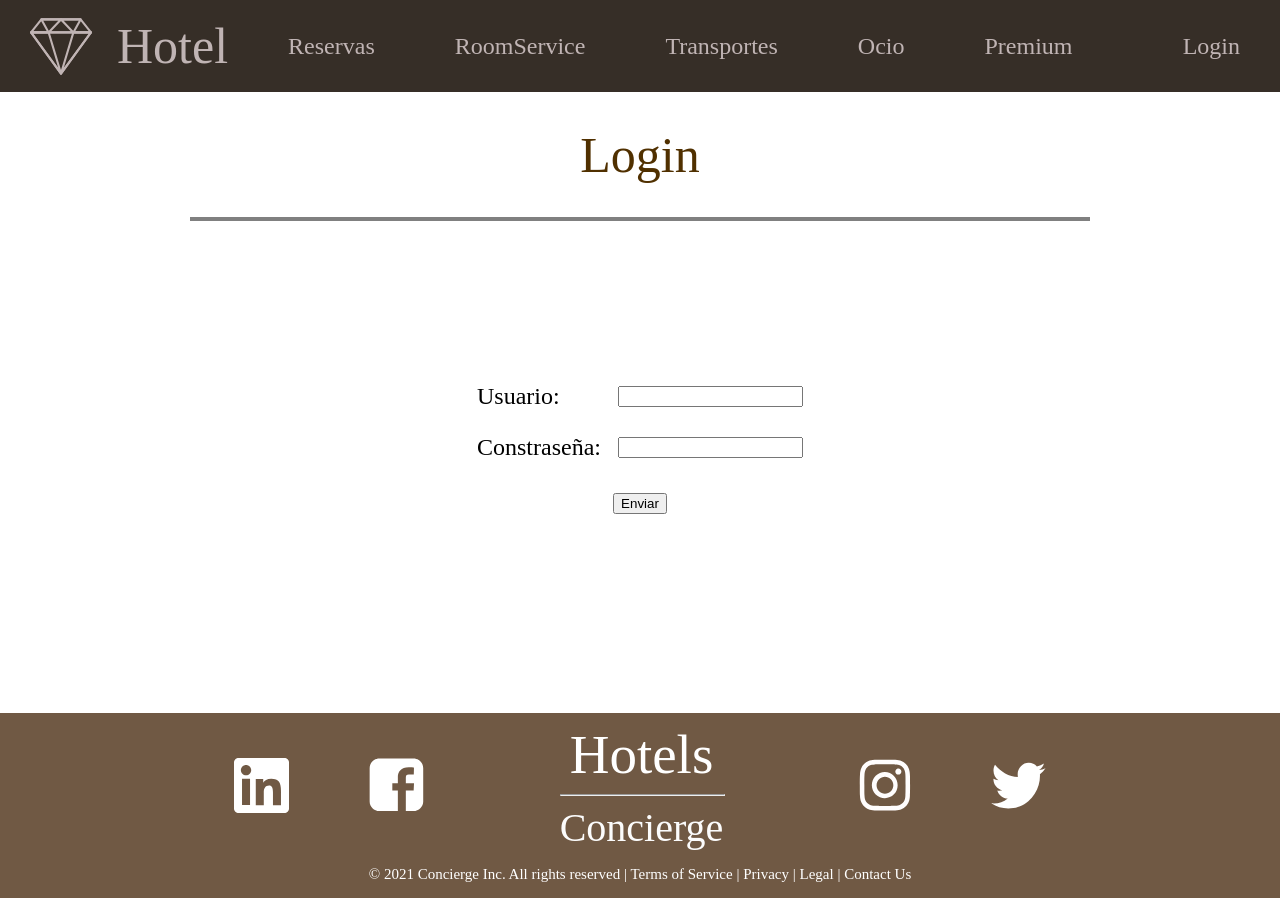
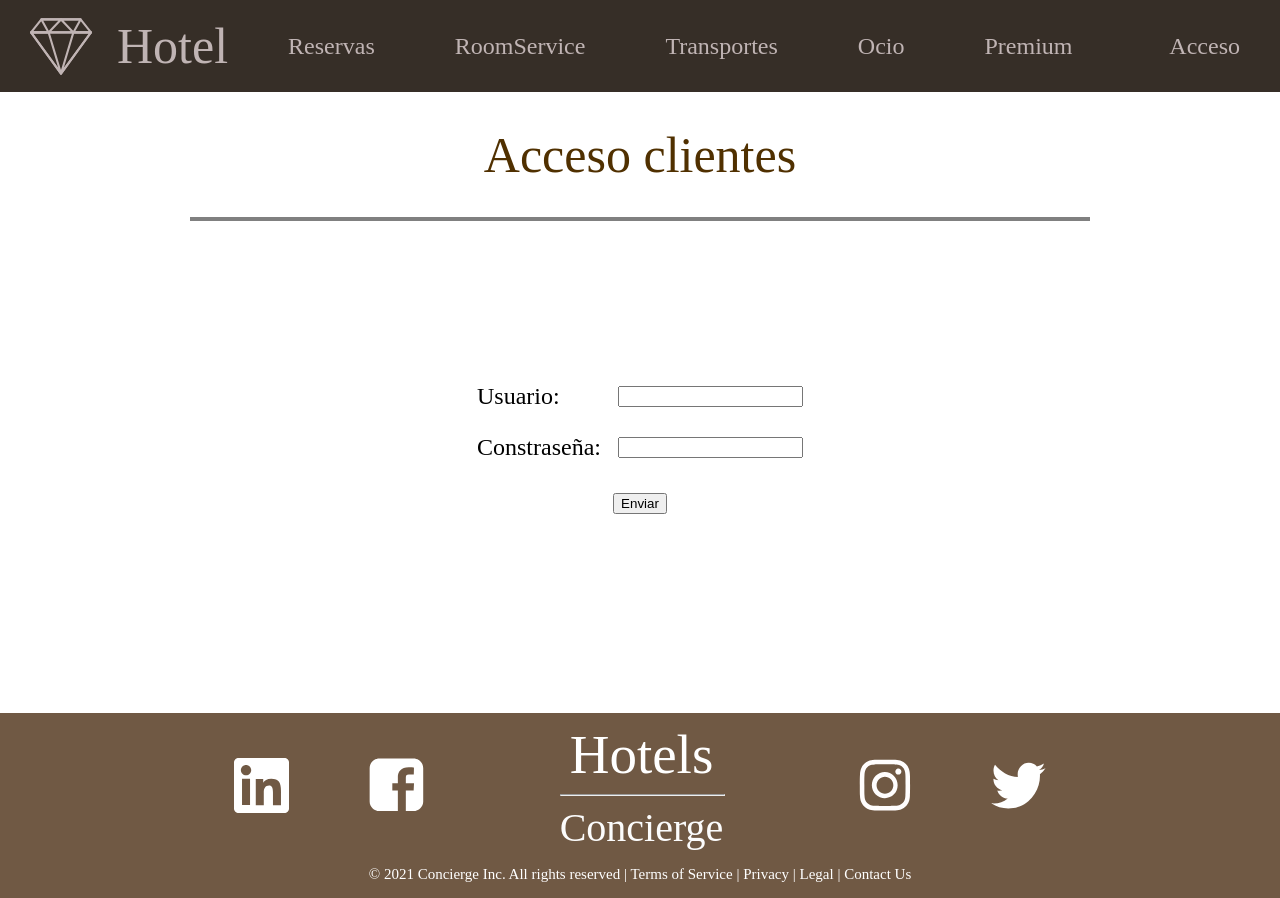
Before and after one commit to javierMorales9/ISST-Grupo02-Conc, a React (Create React App) app in the folder Front-end/: page /login in a window 1280 px wide. Built offline with nearby package versions, Linux system fonts and the light colour scheme; what google-maps-react would draw is missing.

Commit message:
Added login css

```diff
--- a/Front-end/src/components/navbar.js
+++ b/Front-end/src/components/navbar.js
@@ -10,7 +10,7 @@ export default class NavBar extends React.Component {
 
 		let view;
 		let profile = <Link onClick={this.props.click} to='/profile' style={{display:'flex', justifyContent:'center', alignItems:'center'}}><img src={default_profile} className='image'/></Link>
-	    let noprofile = <Link onClick={this.props.click} to='/login'>Login</Link>;
+	    let noprofile = <Link onClick={this.props.click} to='/login'>Acceso</Link>;
 
  		if(this.props.login)
             view = profile;
--- a/Front-end/src/components/navbarInicio.js
+++ b/Front-end/src/components/navbarInicio.js
@@ -9,7 +9,7 @@ export default class NavBarInicio extends React.Component {
 
         let view;
         let profile = <Link onClick={this.props.click} className='link_profile' to='/profile'><img src={default_profile} className='image'/></Link>
-        let noprofile =<Link onClick={this.props.click} className='link_titulo' to='/login'>Login</Link>
+        let noprofile =<Link onClick={this.props.click} className='link_titulo' to='/login'>Acceso</Link>
 
         if(this.props.login)
             view = profile;
--- a/Front-end/src/pages/login.js
+++ b/Front-end/src/pages/login.js
@@ -52,7 +52,7 @@ export default class Login extends React.Component {
 	render() {
 		return (
 			<div>
-				<h1 className="subtitulo">Login</h1>
+				<h1 className="subtitulo">Acceso clientes</h1>
 				<hr className="raya_titulo"/>
 
 				<div className="container" style={{marginTop:"150px",marginBottom:"200px"}}>
```
